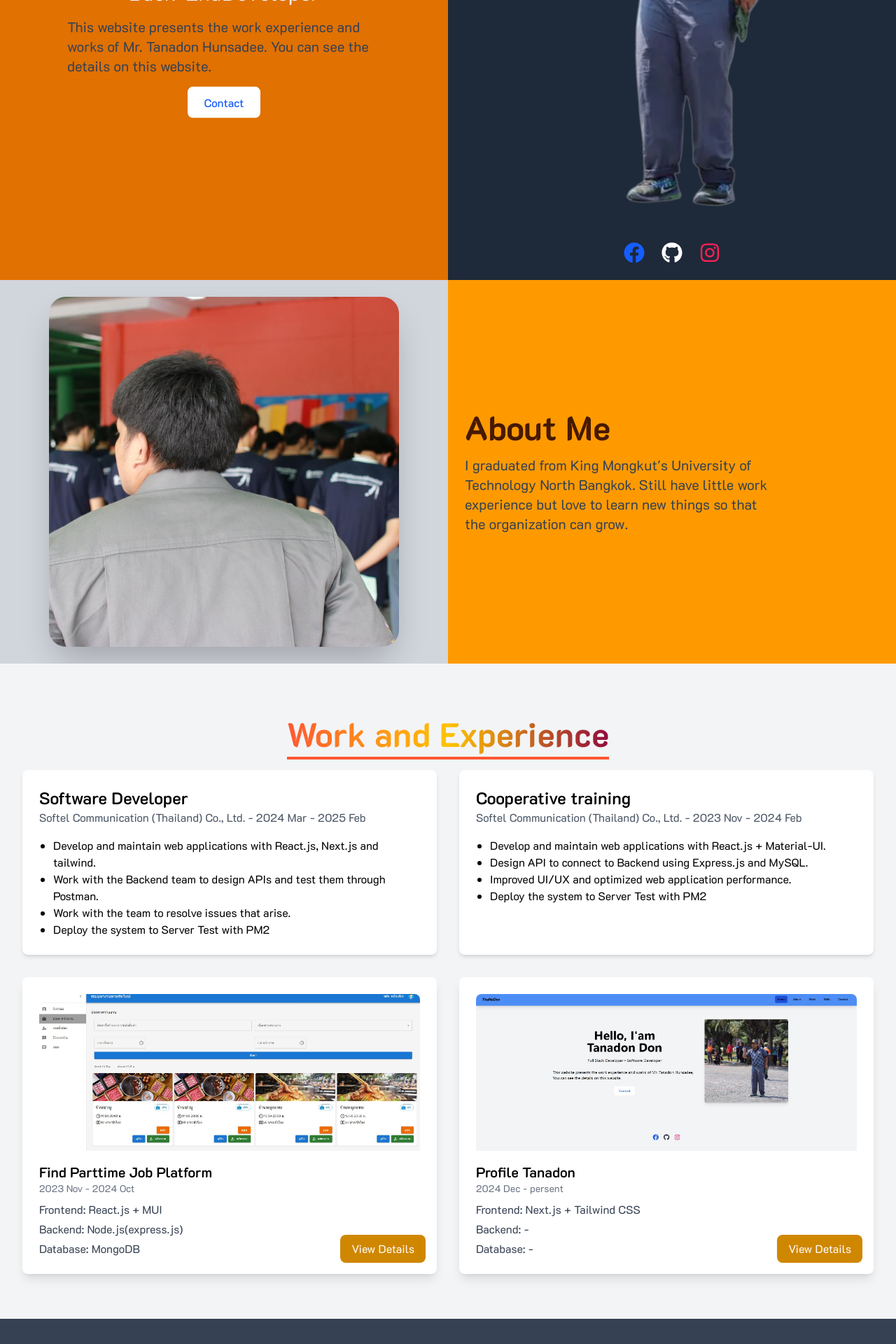
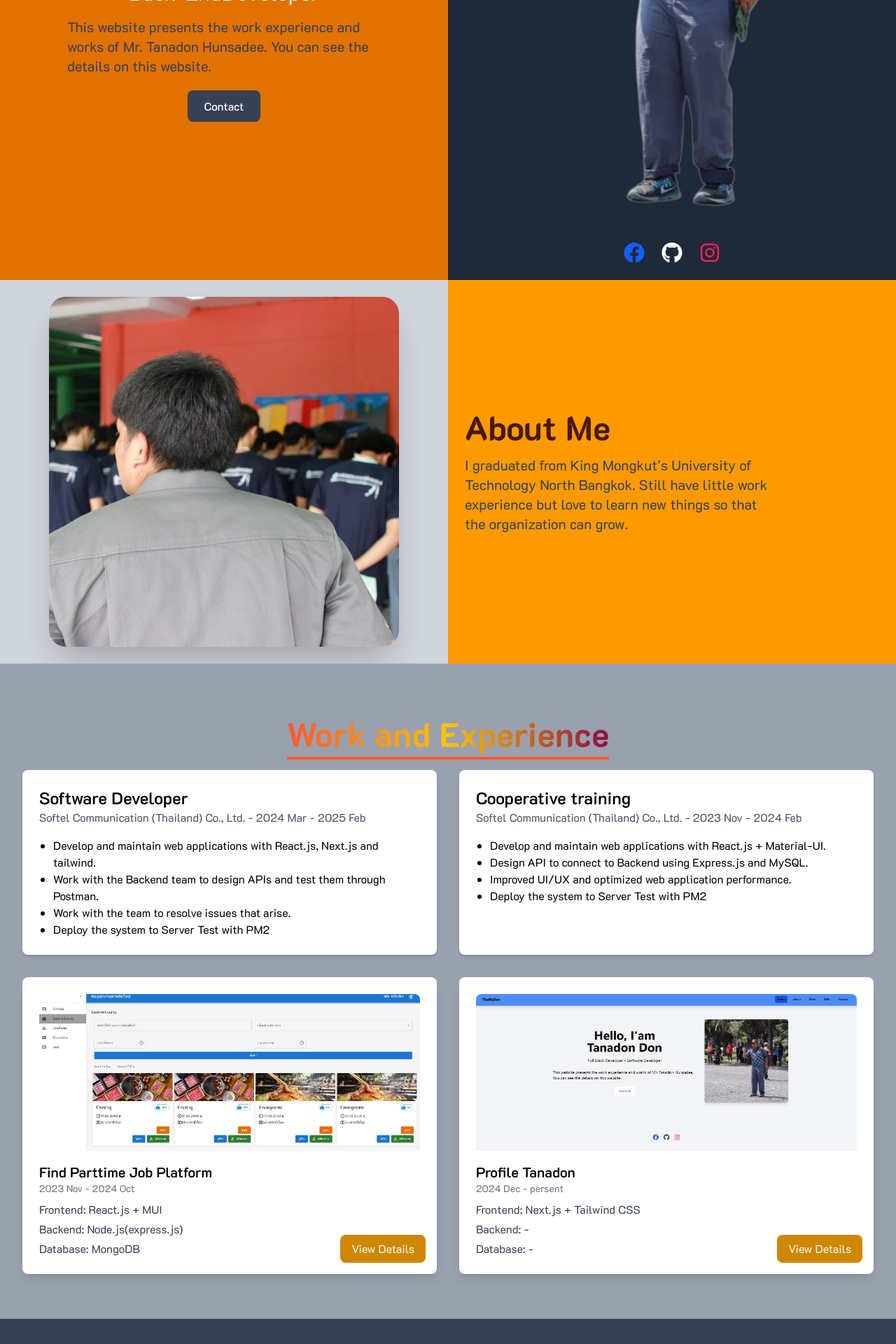
Before and after one commit to tanadonhundev/thana-dev-next, a Next.js app: page / in a window 1280 px wide. Shown: the part 400-2320 px from the top of the page at 70% size. Built offline with nearby package versions, Linux system fonts and the light colour scheme.

Commit message:
edit bg-color

```diff
--- a/src/views/ContactSection.tsx
+++ b/src/views/ContactSection.tsx
@@ -3,7 +3,7 @@ import React from "react";
 export default function ContactSection() {
   return (
     <div>
-      <section id="contact" className="bg-gray-50 py-12">
+      <section id="contact" className="bg-gray-400 py-12">
         <div className="max-w-7xl mx-auto px-4 sm:px-6 lg:px-8">
           <div className="text-center mb-10">
             <div className="flex justify-center">
--- a/src/views/HomeSection.tsx
+++ b/src/views/HomeSection.tsx
@@ -42,7 +42,7 @@ export default function HomeSection() {
       setIndex((prev) => (prev + 1) % roles.length);
     }, 4000); // เปลี่ยนข้อความทุก 4 วิ
     return () => clearInterval(interval);
-  }, []);
+  }, [roles.length]);
 
   const text = roles[index];
 
@@ -87,10 +87,10 @@ export default function HomeSection() {
               </p>
             </div>
           </div>
-          <div className="mt-8 animate-bounce">
+          <div className="mt-8">
             <a
               href="#contact"
-              className="bg-white text-blue-600 px-6 py-3 rounded-lg font-medium hover:bg-gray-200"
+              className="bg-gray-700 text-white px-6 py-3 rounded-lg font-medium hover:bg-gray-200"
             >
               Contact
             </a>
--- a/src/views/WorkSection.tsx
+++ b/src/views/WorkSection.tsx
@@ -33,7 +33,7 @@ export default function WorkSection() {
       <section
         id="experience"
         ref={sectionRef}
-        className={`py-16 bg-gray-100 transition-opacity duration-1000 ${
+        className={`py-16 bg-gray-400 transition-opacity duration-1000 ${
           isVisible ? "opacity-100 translate-y-0" : "opacity-0 translate-y-10"
         }`}
       >
```
